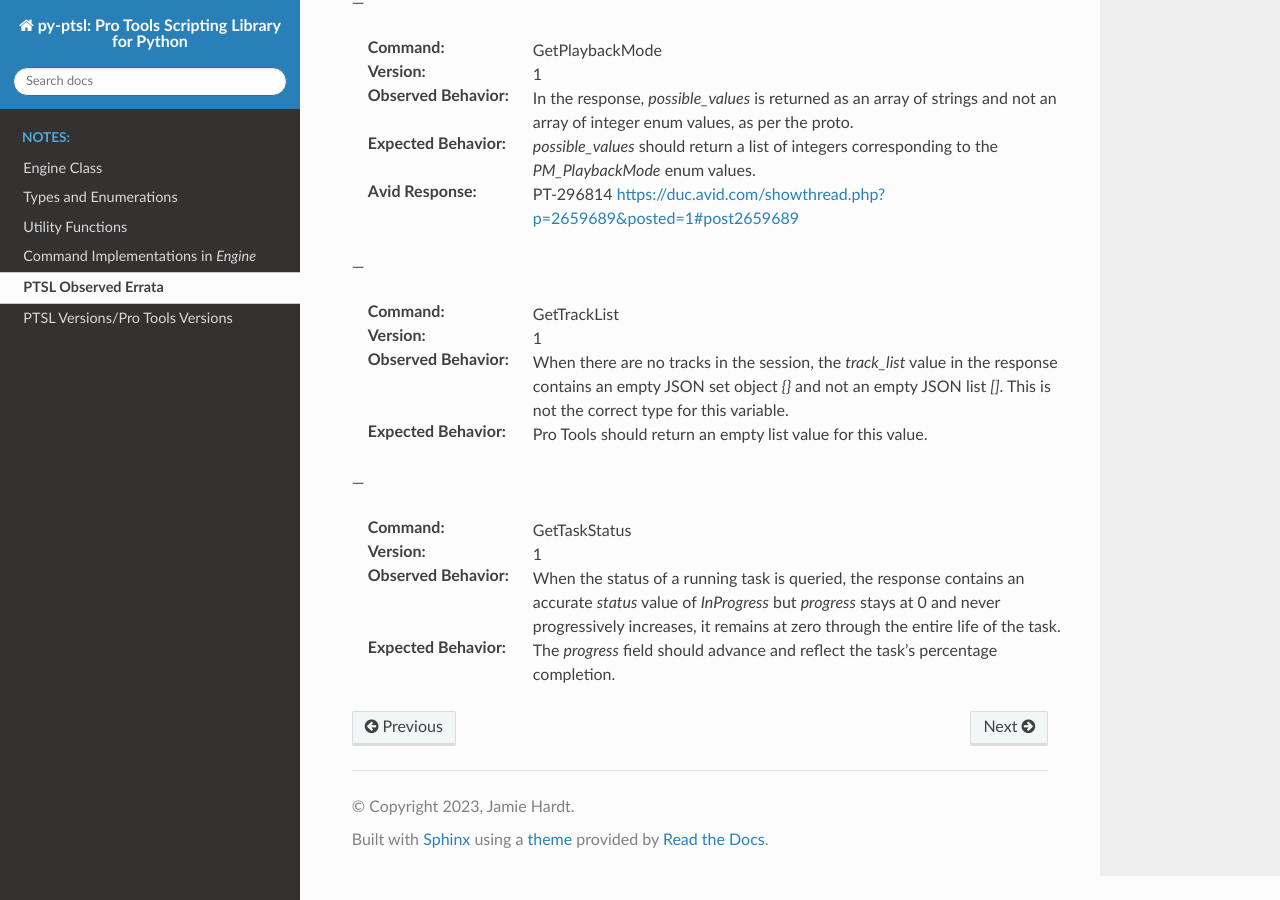
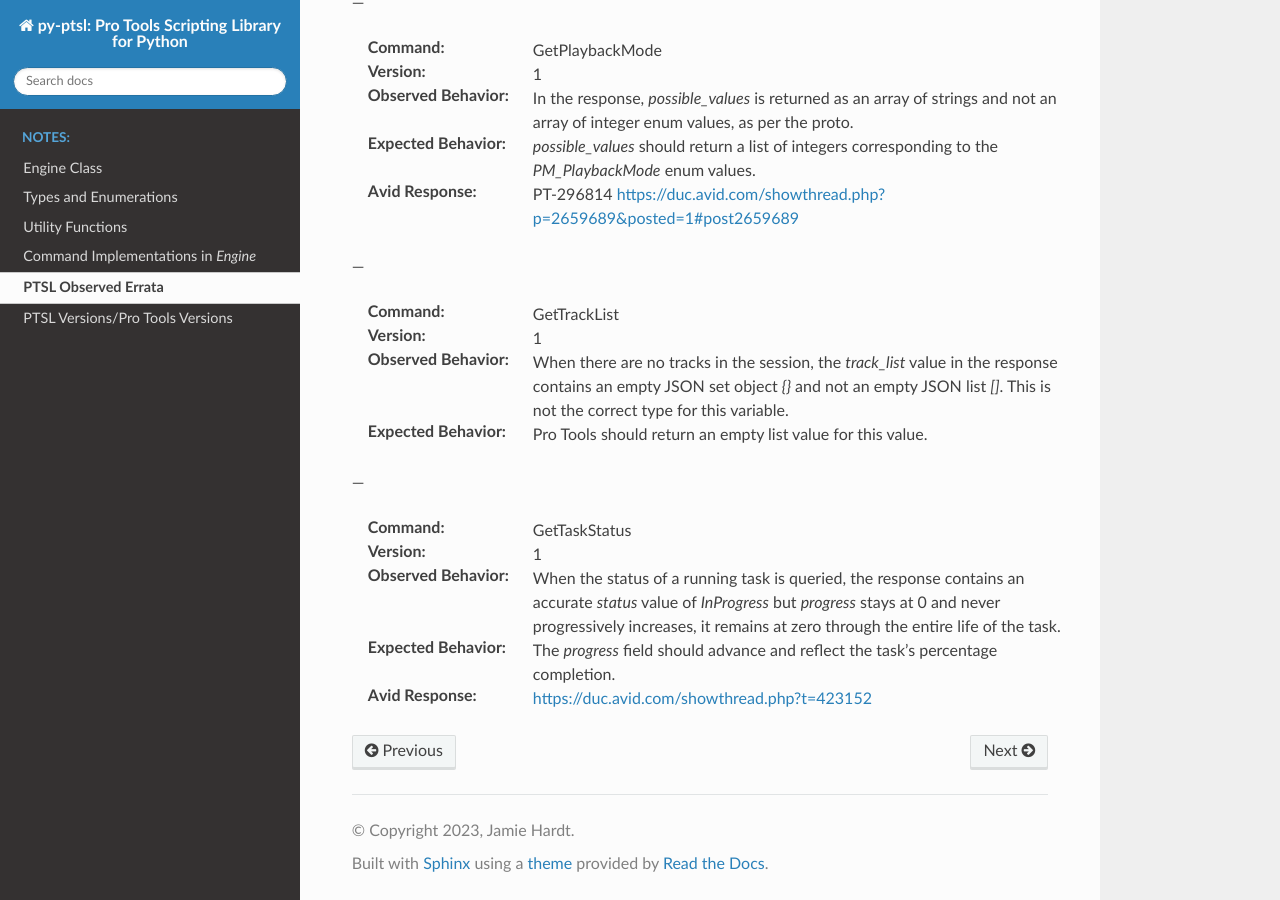
Before and after one commit to iluvcapra/py-ptsl, a Sphinx documentation site: the page built from doc/source/errata.rst, in a window 1280 px wide and 900 px high, scrolled down 1349 px. Built offline with Sphinx 7.4.7 and the Read the Docs theme 2.0.0, drawn with Linux system fonts in a browser that asks for light colours.

Commit message:
Update errata.rst

```diff
--- a/doc/source/errata.rst
+++ b/doc/source/errata.rst
@@ -149,3 +149,6 @@ PTSL Observed Errata
 :Expected Behavior:
     The `progress` field should advance and reflect the task's percentage
     completion.
+
+:Avid Response:
+    https://duc.avid.com/showthread.php?t=423152
```
